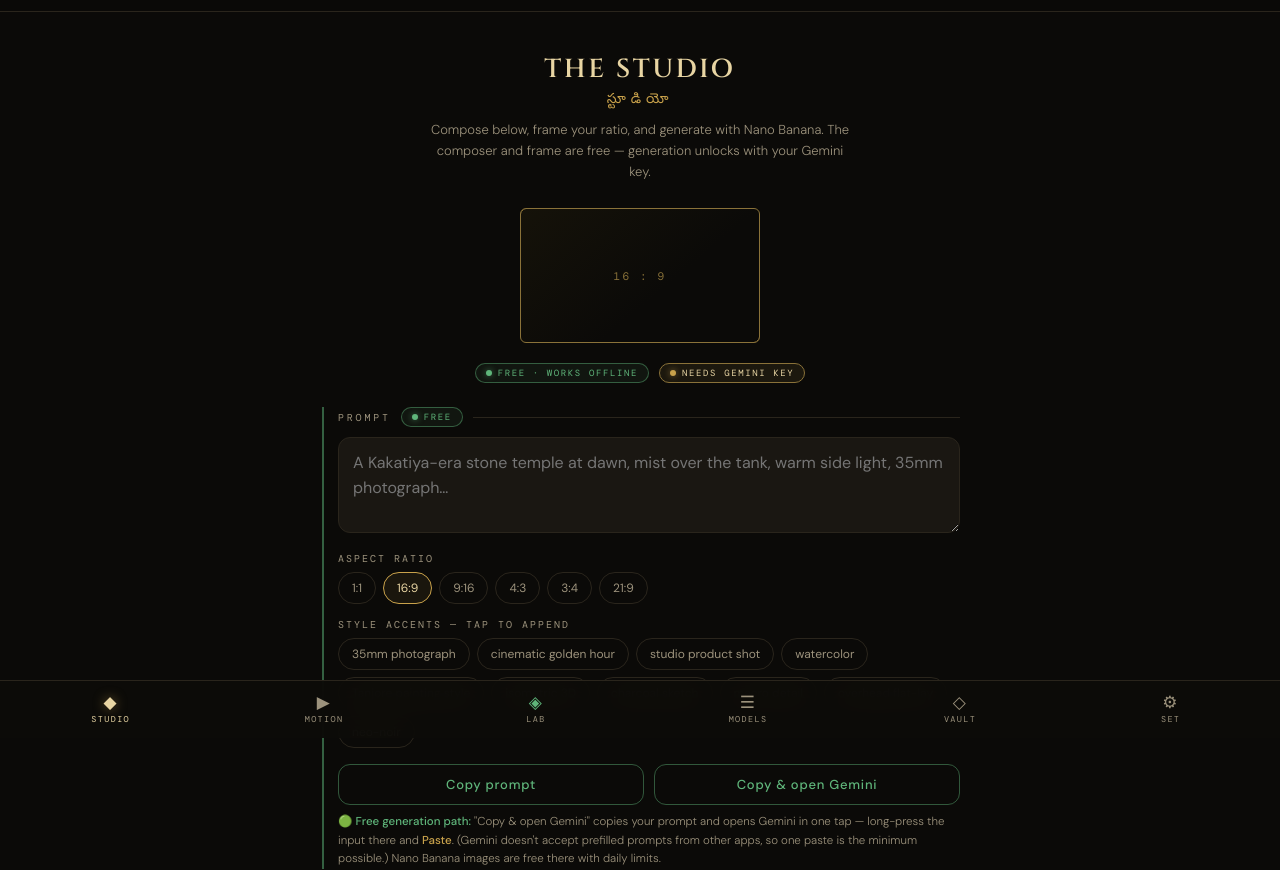
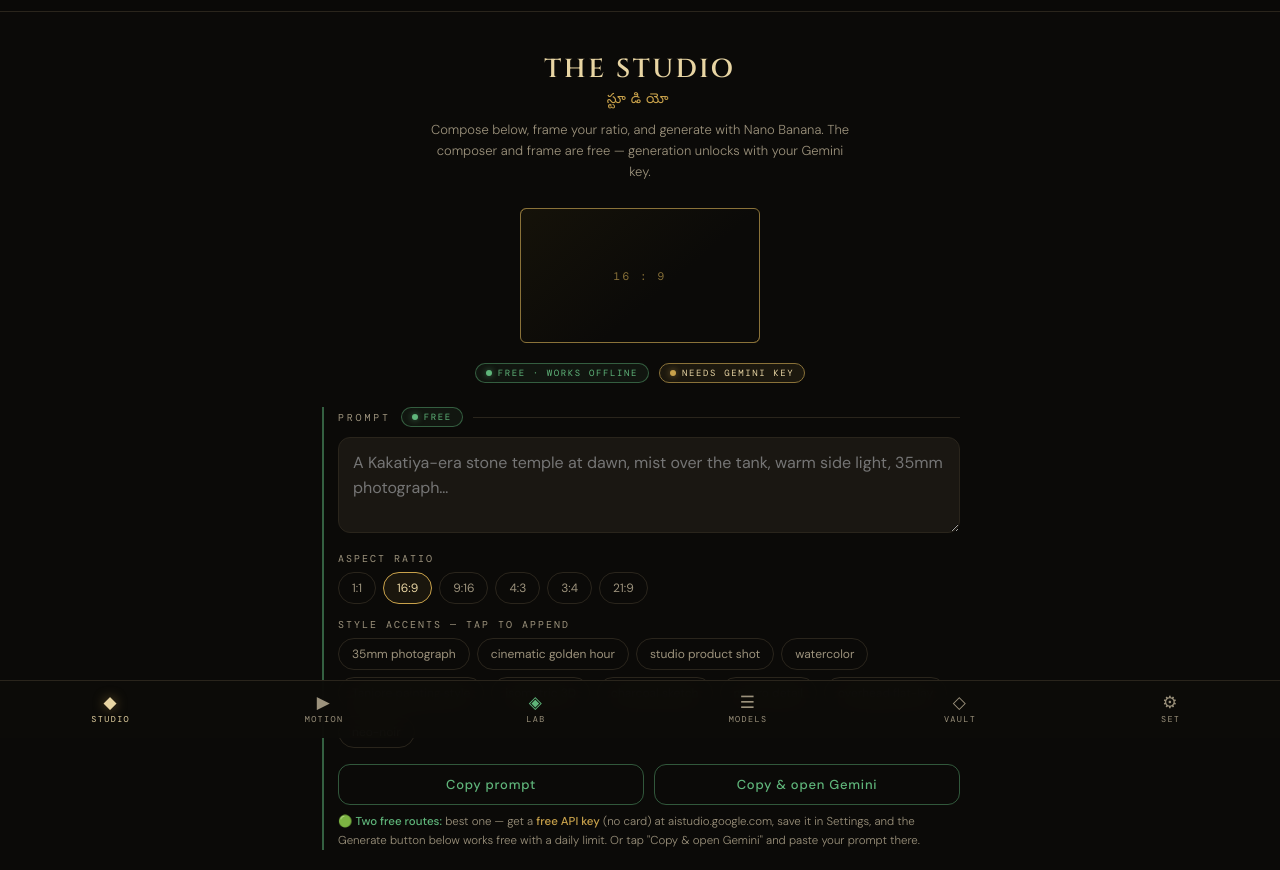
Before and after one commit to kkandregula-AI/Chitram, a plain HTML site: page index.html in a window 1280 px wide. Shown: the part 62-932 px from the top of the page. Drawn offline with nearby package versions, Linux system fonts and the light colour scheme; a web font is replaced by a local one.

Commit message:
Add files via upload

```diff
--- a/index.html
+++ b/index.html
@@ -251,7 +251,7 @@ a{color:var(--gold)}
       <button class="btn btn-ghost" style="border-color:rgba(95,181,122,.45);color:var(--free)" onclick="copyPrompt('imgPrompt',this)">Copy prompt</button>
       <a class="btn btn-ghost" id="goGemImg" style="border-color:rgba(95,181,122,.45);color:var(--free);text-decoration:none" href="https://gemini.google.com" target="_blank" rel="noopener" onclick="copyPrompt('imgPrompt',null)">Copy &amp; open Gemini</a>
     </div>
-    <p class="note" style="margin-top:8px">🟢 <b style="color:var(--free)">Free generation path:</b> "Copy &amp; open Gemini" copies your prompt and opens Gemini in one tap — long-press the input there and <b>Paste</b>. (Gemini doesn't accept prefilled prompts from other apps, so one paste is the minimum possible.) Nano Banana images are free there with daily limits.</p>
+    <p class="note" style="margin-top:8px">🟢 <b style="color:var(--free)">Two free routes:</b> best one — get a <b>free API key</b> (no card) at aistudio.google.com, save it in Settings, and the Generate button below works free with a daily limit. Or tap "Copy &amp; open Gemini" and paste your prompt there.</p>
     </div>
 
     <div class="zone zone-gold">
@@ -509,7 +509,7 @@ a{color:var(--gold)}
       <button class="btn btn-line" onclick="saveKey()">Save key</button>
       <button class="btn btn-ghost" onclick="clearKey()">Remove</button>
     </div>
-    <p class="note">Get a free key at <b>aistudio.google.com</b> → "Get API key". Image and video generation require a billed project; check current pricing there. Never share a key you also use in production.</p>
+    <p class="note">Get a free key at <b>aistudio.google.com</b> → "Get API key" — no credit card needed. <b style="color:var(--free)">Image generation works on the free key</b> with a daily limit (roughly 50–100 images/day; Google adjusts this). Only <b>Veo video</b> requires enabling billing. Never share a key you also use in production.</p>
 
     <div class="eyebrow">Model IDs <span class="badge badge-free">Free · editable</span></div>
     <div class="card">
```
